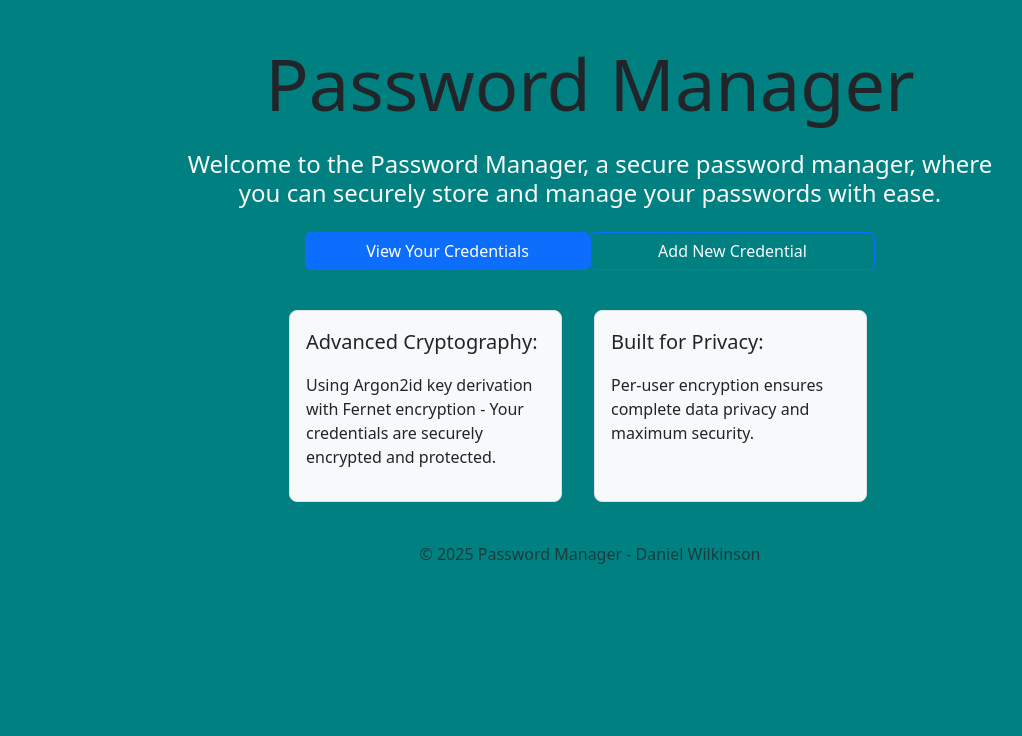
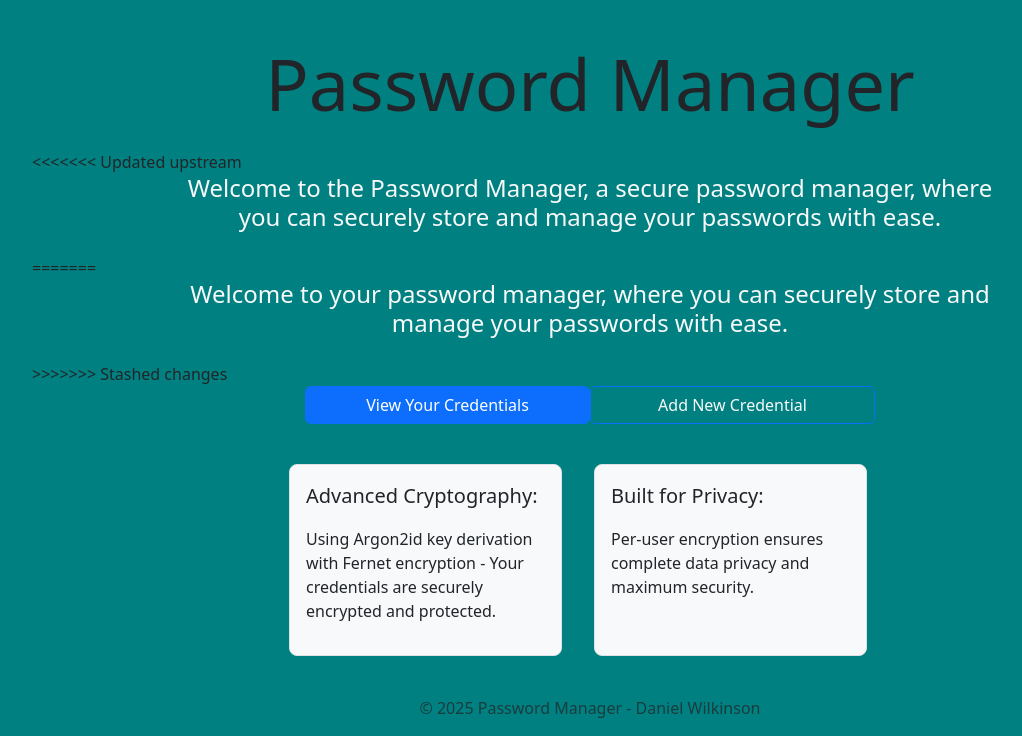
Before and after one commit to danjwilko/password_manager, a Django app: page / in a window 1280 px wide. Shown: the part 71-807 px from the top of the page, without its empty margins (50-1072 px from the left). Before the commit the page ends 635 px from the top, so only its background shows below. Run offline with Django 5.2, Linux system fonts and the light colour scheme; the visitor is signed in with stand-in values (Sample User, id 1); some libraries are stand-ins or nearby versions.

Commit message:
Updating UI.

```diff
--- a/password_manager/templates/password_manager/index.html
+++ b/password_manager/templates/password_manager/index.html
@@ -2,7 +2,11 @@
 
 {% block content %}
     <h3 class="display-2 text-center mb-4"> Password Manager</h3>
+<<<<<<< Updated upstream
     <h4 class="w-75 mx-auto text-light text-center mb-4">Welcome to the Password Manager, a secure password manager, where you can securely store and manage your passwords with ease.</h4>
+=======
+    <h4 class="w-75 mx-auto text-light text-center mb-4">Welcome to your password manager, where you can securely store and manage your passwords with ease.</h4>
+>>>>>>> Stashed changes
     <div class="row d-flex justify-content-center align-content-center mb-4">
     <a class="btn btn-primary btn-md col-3"
             href="{% url 'password_manager:credential' %}"> View Your Credentials</a>
```
